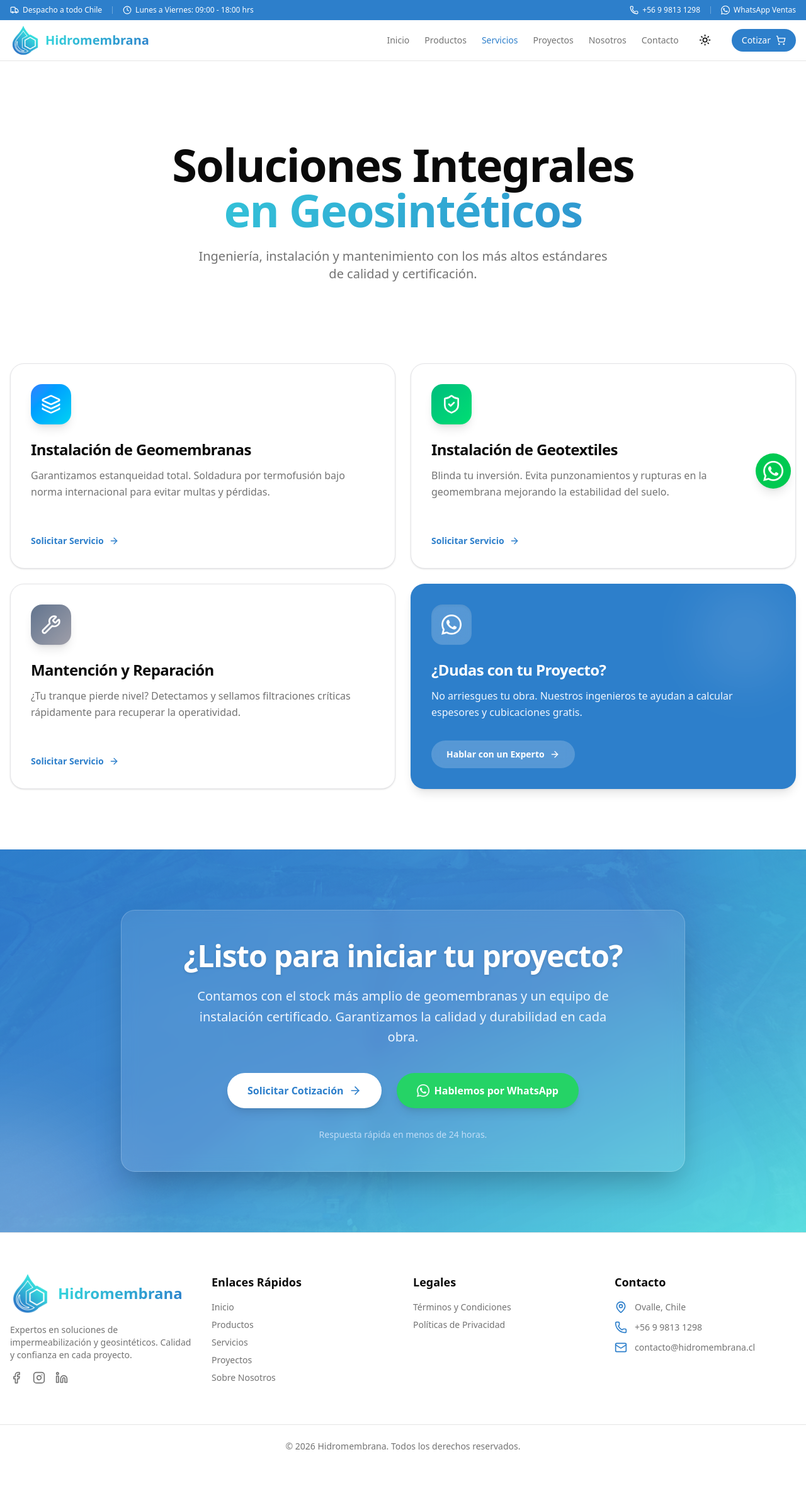
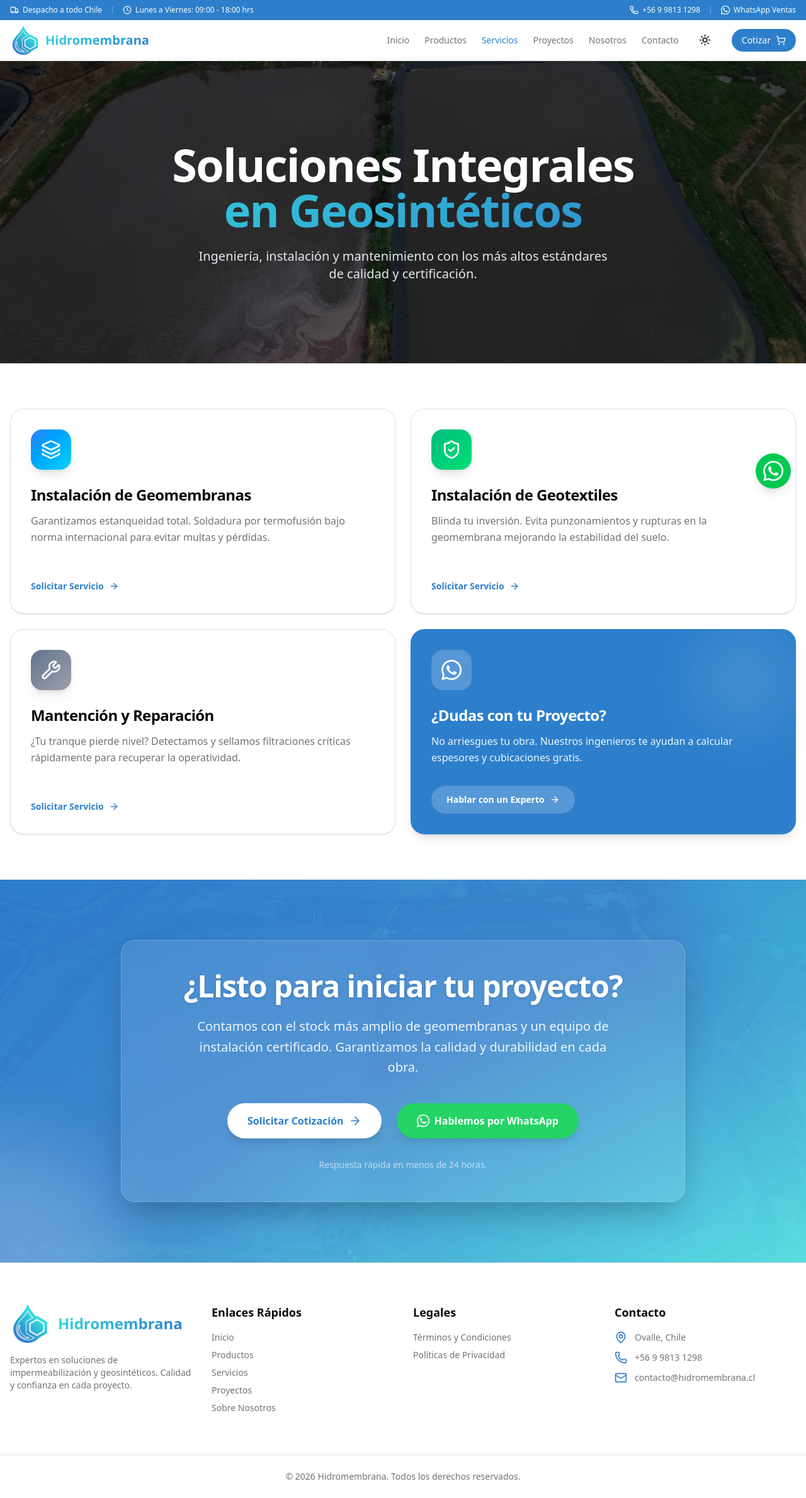
Before and after one commit to hidromembrana/hidromembrana, a Next.js app: page /servicios in a window 1280 px wide. Shown: the whole page at 63% size. Before the commit the page ends 2331 px from the top, so only its background shows below. Built offline with nearby package versions, Linux system fonts and the light colour scheme.

Commit message:
Se hacen las modificaciones del documento de drive

```diff
--- a/app/nosotros/page.tsx
+++ b/app/nosotros/page.tsx
@@ -96,13 +96,13 @@ export default function NosotrosPage() {
                             },
                             {
                                 title: "Rapidez de Respuesta",
-                                description: "Entendemos la urgencia de su obra. Nuestro stock permanente nos permite despachar en tiempo récord.",
+                                description: "Entendemos la urgencia de su obra. Nuestro stock permanente nos permite despachar en los plazos requeridos.",
                                 icon: Zap,
                                 color: "text-amber-500"
                             },
                             {
                                 title: "Equipo Experto",
-                                description: "Técnicos calificados y en constante capacitación para asegurar soldaduras perfectas.",
+                                description: "Técnicos calificados y en constante capacitación para asegurar soldaduras de alta resistencia.",
                                 icon: Users,
                                 color: "text-cyan-500"
                             },
--- a/app/servicios/page.tsx
+++ b/app/servicios/page.tsx
@@ -12,6 +12,7 @@ import { CtaSection } from "@/components/cta-section"
 import { AddToCartDialog } from "@/components/add-to-cart-dialog"
 import { PRODUCTS } from "@/lib/products"
 import { WhatsAppIcon } from "@/components/icons/whatsapp-icon"
+import Image from "next/image"
 import Link from "next/link"
 
 function ServiceAction({ service }: { service: ServiceItem }) {
@@ -91,26 +92,32 @@ export default function ServiciosPage() {
         <div className="min-h-screen bg-background">
             {/* Hero Section */}
             <section className="relative overflow-hidden py-20 pb-32 lg:py-32">
-                <div className="absolute inset-0 -z-10">
-                    <div className="absolute top-0 right-0 -translate-y-1/2 translate-x-1/2 w-[500px] h-[500px] bg-brand-blue/20 rounded-full blur-[100px]" />
-                    <div className="absolute bottom-0 left-0 translate-y-1/2 -translate-x-1/2 w-[500px] h-[500px] bg-brand-cyan/20 rounded-full blur-[100px]" />
+                <div className="absolute inset-0 w-full h-full">
+                    <Image
+                        src="/hero.webp"
+                        fill
+                        alt="Fondo de servicios"
+                        className="object-cover"
+                        priority
+                    />
+                    <div className="absolute inset-0 bg-black/60" />
                 </div>
 
-                <div className="container mx-auto px-4 text-center">
+                <div className="relative z-10 container mx-auto px-4 text-center">
                     <h1 className="mb-6 text-4xl font-extrabold tracking-tight sm:text-5xl md:text-6xl lg:text-7xl">
-                        <span className="block text-foreground">Soluciones Integrales</span>
+                        <span className="block text-white">Soluciones Integrales</span>
                         <span className="block bg-[image:var(--image-brand-gradient)] bg-clip-text text-transparent">
                             en Geosintéticos
                         </span>
                     </h1>
-                    <p className="mx-auto max-w-2xl text-lg text-muted-foreground md:text-xl">
+                    <p className="mx-auto max-w-2xl text-lg text-gray-200 md:text-xl">
                         Ingeniería, instalación y mantenimiento con los más altos estándares de calidad y certificación.
                     </p>
                 </div>
             </section>
 
             {/* Bento Grid Services 2x2 */}
-            <section className="container mx-auto px-4 pb-24">
+            <section className="container mx-auto px-4 py-18">
                 <div className="grid grid-cols-1 gap-6 md:grid-cols-2 auto-rows-fr">
                     {SERVICES.map((service) => (
                         <div
--- a/components/footer.tsx
+++ b/components/footer.tsx
@@ -27,20 +27,6 @@ export function Footer() {
                         <p className="text-sm text-muted-foreground">
                             Expertos en soluciones de impermeabilización y geosintéticos. Calidad y confianza en cada proyecto.
                         </p>
-                        <div className="flex space-x-4">
-                            <Link href="#" className="text-muted-foreground hover:text-brand-blue">
-                                <Facebook className="h-5 w-5" />
-                                <span className="sr-only">Facebook</span>
-                            </Link>
-                            <Link href="#" className="text-muted-foreground hover:text-brand-blue">
-                                <Instagram className="h-5 w-5" />
-                                <span className="sr-only">Instagram</span>
-                            </Link>
-                            <Link href="#" className="text-muted-foreground hover:text-brand-blue">
-                                <Linkedin className="h-5 w-5" />
-                                <span className="sr-only">LinkedIn</span>
-                            </Link>
-                        </div>
                     </div>
 
                     {/* Quick Links */}
--- a/components/product-card.tsx
+++ b/components/product-card.tsx
@@ -2,6 +2,7 @@ import Link from "next/link"
 import Image from "next/image"
 import { ArrowRight } from "lucide-react"
 import { Product } from "@/lib/products"
+import { AddToCartDialog } from "@/components/add-to-cart-dialog"
 
 interface ProductCardProps {
     product: Product
@@ -43,13 +44,16 @@ export function ProductCard({ product }: ProductCardProps) {
                     )}
                 </div>
             </div>
-            <div className="relative z-10 mt-6 pt-4 border-t border-border/50">
+            <div className="relative z-10 mt-6 pt-4 border-t border-border/50 flex items-center justify-between gap-4">
                 <Link
                     href={product.href}
                     className="inline-flex items-center text-sm font-medium text-brand-blue hover:text-brand-cyan"
                 >
                     Ver detalles <ArrowRight className="ml-1 h-4 w-4 transition-transform group-hover:translate-x-1" />
                 </Link>
+                {product.id !== "servicio-instalacion-reparacion" && (
+                    <AddToCartDialog product={product} variant="icon" />
+                )}
             </div>
         </div>
     )
--- a/lib/products.ts
+++ b/lib/products.ts
@@ -17,7 +17,7 @@ export const PRODUCTS: Product[] = [
     {
         id: "geomembrana-hdpe",
         title: "Geomembrana HDPE",
-        description: "Lámina de Polietileno de Alta Densidad (HDPE). Disponible en versiones certificada GRI-GM13 y Nominal (Estándar). Máxima resistencia química y mecánica para proyectos de ingeniería hidráulica, minería y medio ambiente.",
+        description: "Lámina de Polietileno de Alta Densidad (HDPE). Disponible en versiones certificada GM13 y Nominal (Estándar). Máxima resistencia química y mecánica para proyectos de ingeniería hidráulica, minería y medio ambiente.",
         category: "geomembrana",
         href: "/productos/geomembrana-hdpe",
         imagePlaceholder: "GM",
@@ -42,7 +42,7 @@ export const PRODUCTS: Product[] = [
         href: "/productos/geotextil",
         imagePlaceholder: "GT",
         images: ["/geotextil-no-tejido.webp", "/geotextil-no-tejido-2.webp"],
-        features: ["Disponible en No Tejido", "Costo-eficiente", "Separación y filtración", "Protección de geomembranas"]
+        features: ["Disponible en No Tejido", "Evita punzonamiento", "Separación y filtración", "Protección de geomembranas"]
     },
     {
         id: "servicio-instalacion-reparacion",
```
Also changed, not shown: components/add-to-cart-dialog.tsx (+39 -9 lines).
